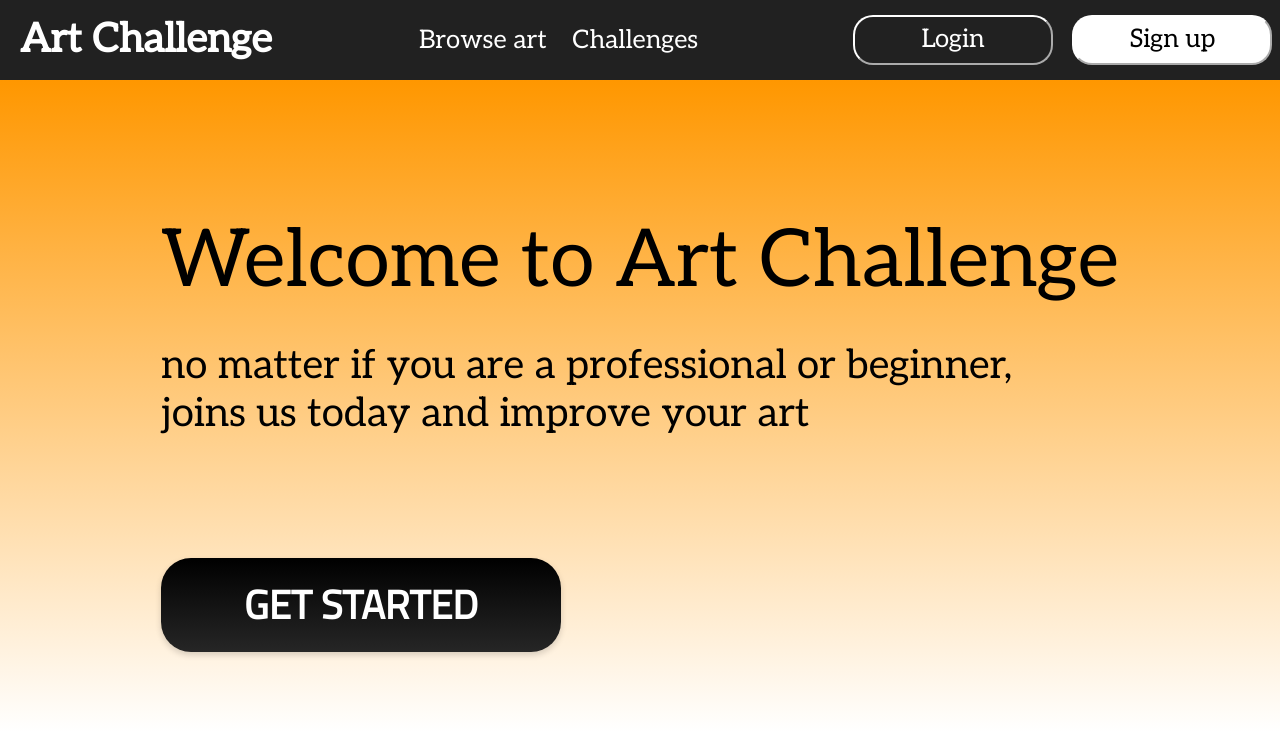
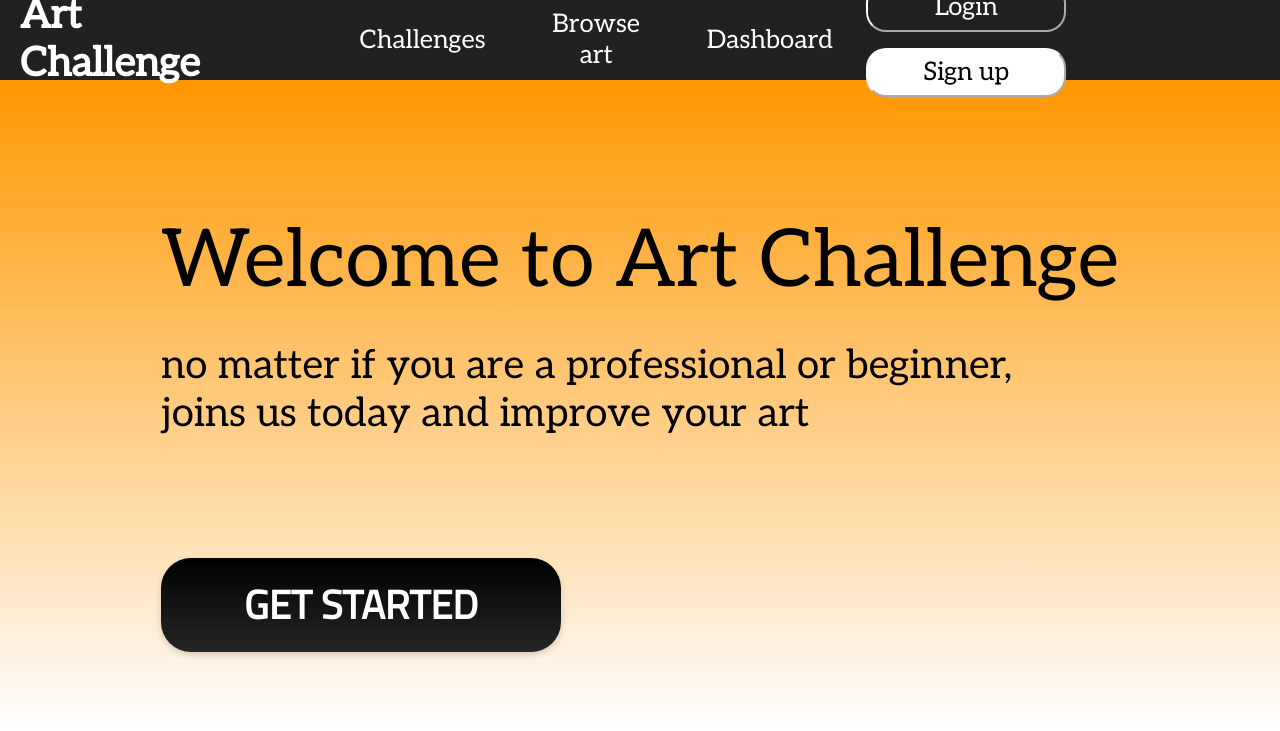
Before and after one commit to wojzam/Art-Challenge, a PHP site: page /public/views/home.html in a window 1280 px wide. Shown: the top 731 px of the page. Run offline with PHP 8.4, Linux system fonts and the light colour scheme.

Commit message:
improve home page

```diff
--- /dev/null
+++ b/public/css/header.css
@@ -0,0 +1,112 @@
+header {
+    width: 100%;
+    height: 80px;
+    position: fixed;
+    top: 0;
+    display: flex;
+    justify-content: space-between;
+    align-items: center;
+    background-color: #212121;
+}
+
+.title {
+    margin-left: 0.5em;
+    margin-right: 2em;
+    font-size: 2.5em;
+    font-weight: bold;
+    color: white;
+}
+
+.login-btn {
+    background-color: transparent;
+    border-color: white;
+    border-radius: 20px;
+
+    width: 200px;
+    color: white;
+    margin: 0.3em;
+    line-height: 1.7em;
+
+    font-family: "Aleo";
+    font-weight: normal;
+    font-size: 1.6em;
+}
+
+.signup-btn {
+    background-color: white;
+    border-color: white;
+    border-radius: 20px;
+
+    width: 200px;
+    color: black;
+    margin: 0.3em;
+    line-height: 1.7em;
+
+    font-family: "Aleo";
+    font-weight: normal;
+    font-size: 1.6em;
+}
+
+.navbar {
+    display: flex;
+    justify-content: flex-start;
+    align-items: center;
+    font-family: "Aleo";
+    font-weight: normal;
+    color: white;
+}
+
+.navbar a {
+    float: left;
+    text-align: center;
+    text-decoration: none;
+}
+
+.navbar button {
+    border: none;
+    outline: none;
+    color: white;
+    font-size: 1.6em;
+    padding: 1em;
+    background-color: inherit;
+    font-family: inherit;
+    margin: 0;
+}
+
+.dropdown .dropbtn {
+    border: none;
+    outline: none;
+    color: white;
+    font-size: 1.6em;
+    padding: 1em;
+    background-color: inherit;
+    font-family: inherit;
+    margin: 0;
+}
+
+.dropdown-content {
+    display: none;
+    position: absolute;
+    background-color: #f9f9f9;
+    min-width: 160px;
+    box-shadow: 0px 8px 16px 0px rgba(0, 0, 0, 0.2);
+    z-index: 1;
+}
+
+.dropdown-content a {
+    float: none;
+    color: black;
+    font-size: 1em;
+    padding: 12px 16px;
+    text-decoration: none;
+    display: block;
+    text-align: left;
+}
+
+.dropdown-content a:hover {
+    background-color: #ddd;
+}
+
+.dropdown:hover .dropdown-content {
+    display: block;
+}
--- a/public/css/style.css
+++ b/public/css/style.css
@@ -7,73 +7,22 @@
   flex-direction: column;
 }
 
-header {
-    width: 100%;
-    height: 80px;
-    position: fixed;
-    top: 0;
-    display: flex;
-    justify-content: space-between;
-    align-items: center;
-    background-color: #212121;
-}
-
 main {
   width: 100%;
   height: 100%;
   background: transparent linear-gradient(180deg, #FF9700 0%, white 100%) 0% 0% no-repeat padding-box;
+  background-size: 100% 300px;
   margin-top: 80px;
   display: flex;
   flex-direction: column;
   justify-content: flex-start;
   align-items: center;
-    padding-top: 10vh;
   padding-bottom: 10vh;
 }
 
-.title {
-    padding-left: 0.5em;
-    font-size: 2.5em;
-    font-family: "Aleo";
-    font-weight: bold;
-    color: white;
-}
-
-.menu {
-    font-size: 1.6em;
-    font-family: "Aleo";
-    font-weight: normal;
-    color: white;
-}
-
-.login-btn {
-    background-color: transparent;
-    border-color: white;
-    border-radius: 20px;
-
-    width: 200px;
-    color: white;
-    margin: 0.3em;
-    line-height: 1.7em;
-
-    font-family: "Aleo";
-    font-weight: normal;
-    font-size: 1.6em;
-}
-
-.signup-btn {
-    background-color: white;
-    border-color: white;
-    border-radius: 20px;
-
-    width: 200px;
-    color: black;
-    margin: 0.3em;
-    line-height: 1.7em;
-
-    font-family: "Aleo";
-    font-weight: normal;
-    font-size: 1.6em;
+.home-page {
+  background-size: 100%;
+  padding-top: 10vh;
 }
 
 h1 {
@@ -105,55 +54,3 @@
   font-weight: bold;
   font-size: 2.5em;
 }
-
-.navbar {
-    display: flex;
-    justify-content: flex-start;
-    font-family: "Aleo";
-    font-weight: normal;
-    color: white;
-  }
-
-  .navbar a {
-    float: left;
-    text-align: center;
-    text-decoration: none;
-  }
-
-  .dropdown .dropbtn {
-    border: none;
-    outline: none;
-    color: white;
-    font-size: 1.6em;
-    padding: 0.5em;
-    background-color: inherit;
-    font-family: inherit;
-    margin: 0;
-  }
-
-  .dropdown-content {
-    display: none;
-    position: absolute;
-    background-color: #f9f9f9;
-    min-width: 160px;
-    box-shadow: 0px 8px 16px 0px rgba(0,0,0,0.2);
-    z-index: 1;
-  }
-
-  .dropdown-content a {
-    float: none;
-    color: black;
-    font-size: 1em;
-    padding: 12px 16px;
-    text-decoration: none;
-    display: block;
-    text-align: left;
-  }
-
-  .dropdown-content a:hover {
-    background-color: #ddd;
-  }
-
-  .dropdown:hover .dropdown-content {
-    display: block;
-  }
--- a/public/views/home.html
+++ b/public/views/home.html
@@ -2,6 +2,7 @@
 
 <head>
     <link rel="stylesheet" type="text/css" href="../css/style.css">
+    <link rel="stylesheet" type="text/css" href="../css/header.css">
     <link rel="stylesheet" href="https://fonts.googleapis.com/css?family=Aleo">
     <link rel="stylesheet" href="https://fonts.googleapis.com/css?family=Cairo">
     <title>HOME PAGE</title>
@@ -10,34 +11,23 @@
 <body>
     <div class="container">
         <header>
-            <p class="title">Art Challenge</p>
             <div class="navbar">
+                <p class="title">Art Challenge</p>
                 <div class="dropdown">
-                    <button class="dropbtn">Browse art
-                        <i class="fa fa-caret-down"></i>
-                    </button>
+                    <button class="dropbtn">Challenges</button>
                     <div class="dropdown-content">
-                        <a href="#">Link 1</a>
-                        <a href="#">Link 2</a>
-                        <a href="#">Link 3</a>
+                        <a href="#">Join challenge</a>
+                        <a href="#">My challenges</a>
                     </div>
                 </div>
-                <div class="dropdown">
-                    <button class="dropbtn">Challenges
-                        <i class="fa fa-caret-down"></i>
-                    </button>
-                    <div class="dropdown-content">
-                        <a href="#">Link 1</a>
-                        <a href="#">Link 2</a>
-                        <a href="#">Link 3</a>
-                    </div>
-                </div>
+                <button>Browse art</button>
+                <button>Dashboard</button>
             </div>
             <div><button class="login-btn">Login</button>
                 <button class="signup-btn">Sign up</button>
             </div>
         </header>
-        <main>
+        <main class="home-page">
             <div>
                 <h1>Welcome to Art Challenge</h1>
                 <h2>no matter if you are a professional or beginner,<br>
```
Lines whose indentation alone changed are shown as unchanged.
